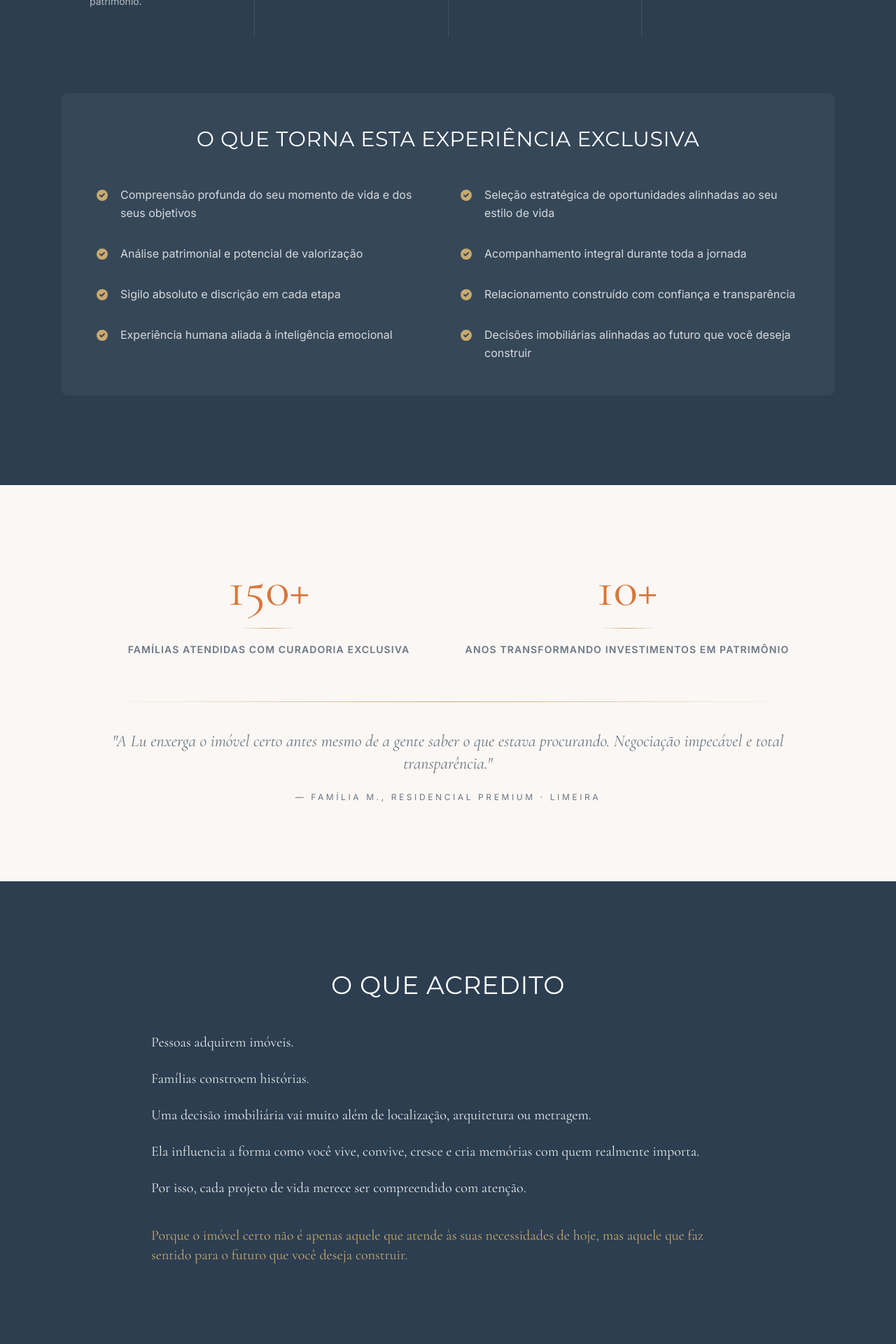
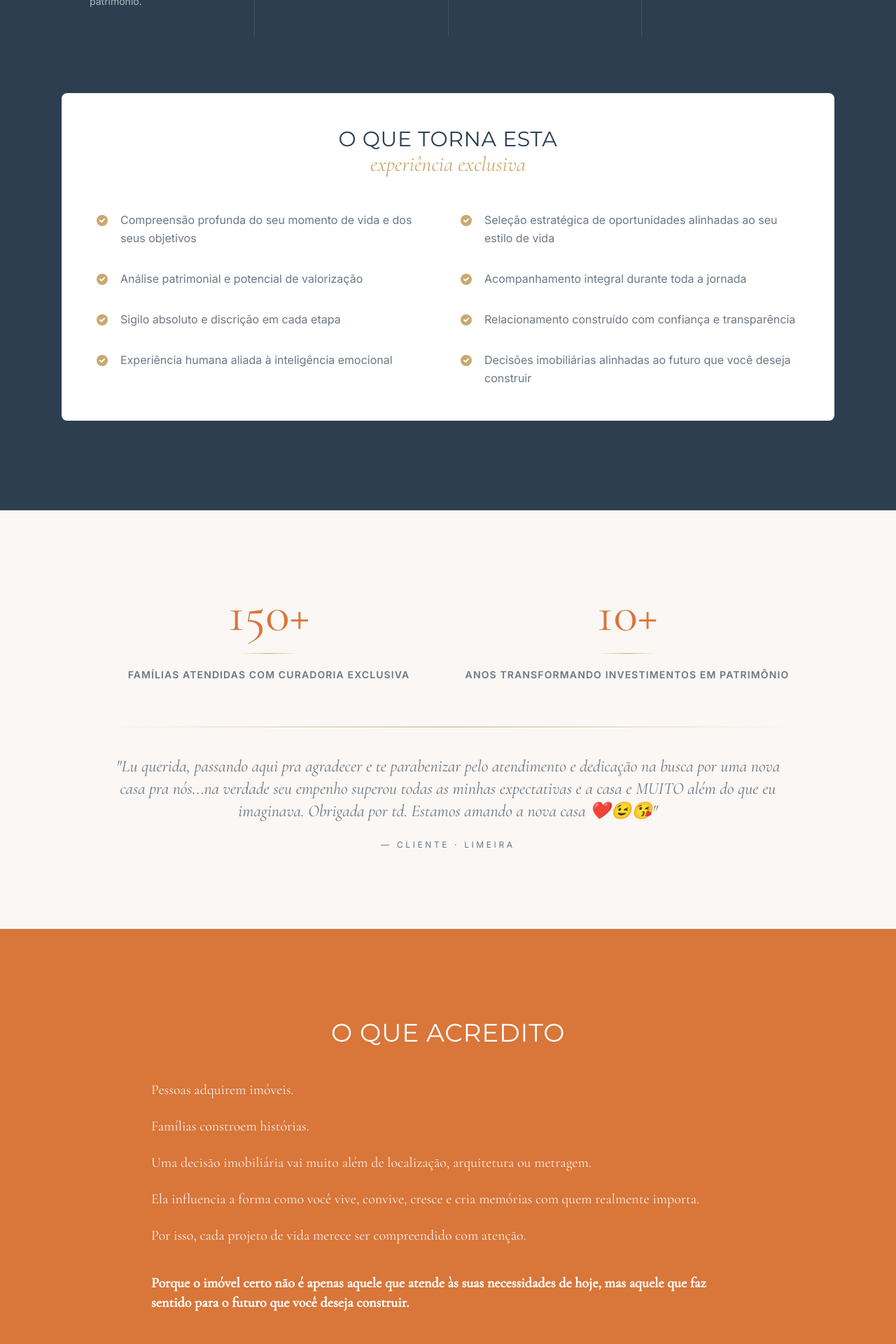
Before and after one commit to andrebastelli/lucianatoledo, a React (Vite) app: page / in a window 1280 px wide. Shown: the part 2460-4380 px from the top of the page at 70% size. Built offline with nearby package versions, Linux system fonts and the light colour scheme; no server answers.

Commit message:
feat: enhance exclusivity section styling and content update in LandingPage
Co-authored-by: andrebastelli <274825844+andrebastelli@users.noreply.github.com>

```diff
--- a/src/pages/LandingPage.tsx
+++ b/src/pages/LandingPage.tsx
@@ -128,9 +128,9 @@ export default function LandingPage() {
             ))}
           </div>
 
-          <div className="mt-20 rounded-lg bg-white/5 p-12 backdrop-blur-sm">
-            <h3 className="mb-12 text-center font-display text-2xl uppercase text-white md:text-3xl">
-              O que torna esta experiência exclusiva
+        <div className="mt-20 rounded-lg bg-white p-12">
+  <h3 className="mb-12 text-center font-display text-2xl uppercase text-foreground md:text-3xl">
+    O que torna esta <span className="block font-serif italic normal-case tracking-normal text-gold">experiência exclusiva</span>
   </h3>
   <div className="grid gap-8 md:grid-cols-2">
     {EXCLUSIVIDADES.map((item) => (
@@ -140,11 +140,12 @@ export default function LandingPage() {
             <path fillRule="evenodd" d="M10 18a8 8 0 100-16 8 8 0 000 16zm3.707-9.293a1 1 0 00-1.414-1.414L9 10.586 7.707 9.293a1 1 0 00-1.414 1.414l2 2a1 1 0 001.414 0l4-4z" clipRule="evenodd" />
           </svg>
         </div>
-                  <p className="text-white/80 leading-relaxed">{item}</p>
+        <p className="text-muted-foreground leading-relaxed">{item}</p>
       </div>
     ))}
   </div>
 </div>
+
         </div>
       </section>
 
@@ -157,17 +158,17 @@ export default function LandingPage() {
           </div>
           <div className="hairline mt-16" />
           <p className="mt-10 text-center font-serif text-xl italic leading-relaxed text-muted-foreground md:text-2xl">
-            "A Lu enxerga o imóvel certo antes mesmo de a gente saber o que estava procurando.
-            Negociação impecável e total transparência."
+            "Lu querida, passando aqui pra agradecer e te parabenizar pelo atendimento e dedicação na busca por uma nova casa pra nós...na verdade seu empenho superou todas as minhas expectativas e a casa e MUITO além do que eu imaginava.
+            Obrigada por td. Estamos amando a nova casa ❤️😉😘"
           </p>
           <p className="mt-6 text-center text-xs uppercase tracking-[0.3em] text-muted-foreground">
-            — Família M., Residencial Premium · Limeira
+            — Cliente · Limeira
           </p>
         </div>
       </section>
 
 {/* O QUE ACREDITO */}
-      <section className="bg-deep py-24 md:py-32">
+<section className="bg-[#D9763A] py-24 md:py-32">
   <div className="mx-auto max-w-4xl px-6">
     <h2 className="mb-12 text-center font-display text-3xl uppercase text-white md:text-4xl">
       O que acredito
@@ -178,7 +179,7 @@ export default function LandingPage() {
       <p>Uma decisão imobiliária vai muito além de localização, arquitetura ou metragem.</p>
       <p>Ela influencia a forma como você vive, convive, cresce e cria memórias com quem realmente importa.</p>
       <p>Por isso, cada projeto de vida merece ser compreendido com atenção.</p>
-            <p className="pt-4 text-gold">Porque o imóvel certo não é apenas aquele que atende às suas necessidades de hoje, mas aquele que faz sentido para o futuro que você deseja construir.</p>
+      <p className="pt-4 font-semibold text-white">Porque o imóvel certo não é apenas aquele que atende às suas necessidades de hoje, mas aquele que faz sentido para o futuro que você deseja construir.</p>
     </div>
   </div>
 </section>
```
Lines whose indentation alone changed are shown as unchanged.
